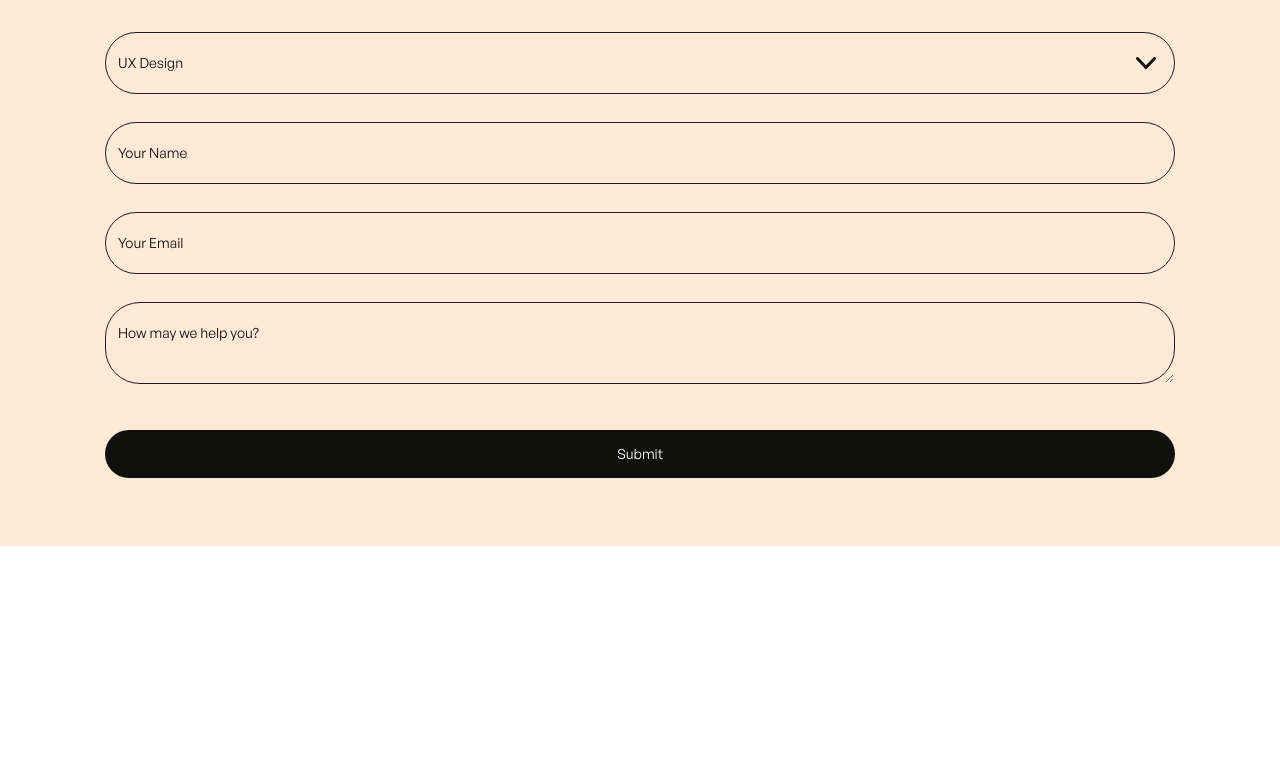
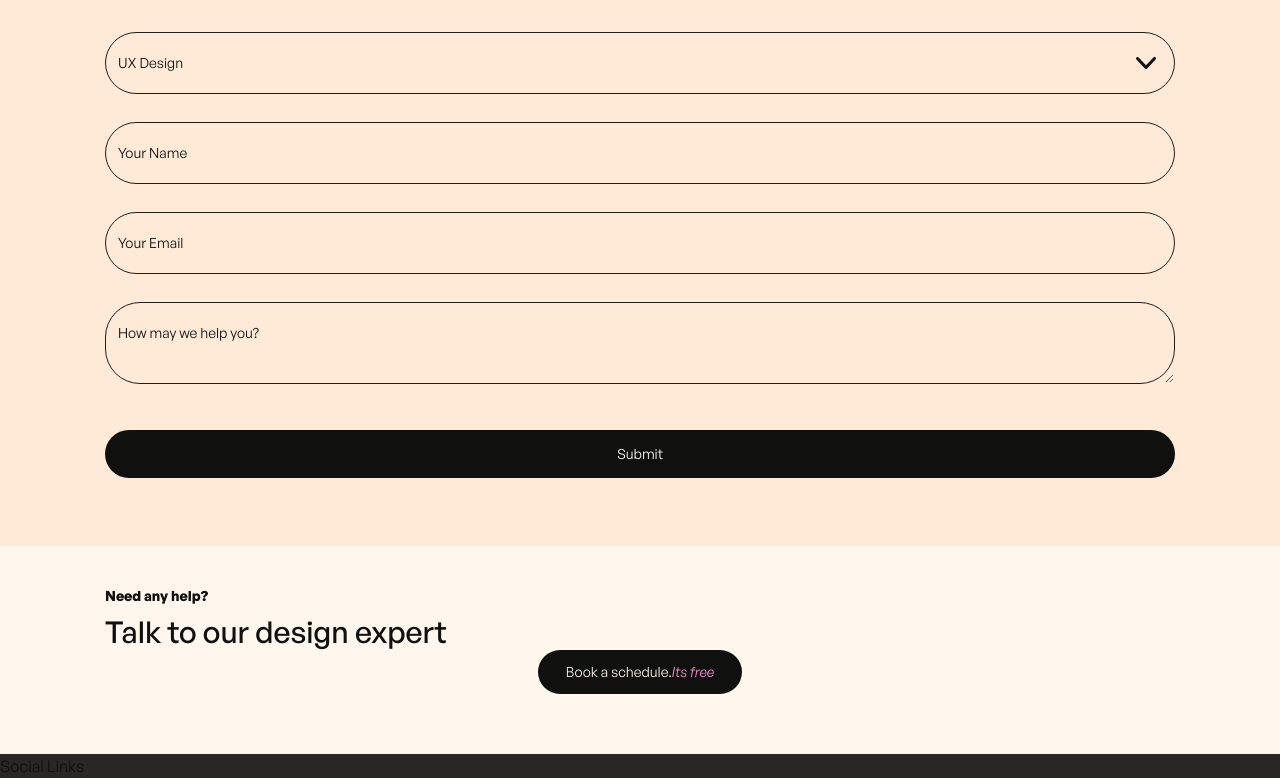
Before and after one commit to surajnarsale/tangle-landing-page, a Next.js app: page / in a window 1280 px wide. Shown: the part 4508-5286 px from the top of the page. Before the commit the page ends 5054 px from the top, so only its background shows below. Built offline with nearby package versions, Linux system fonts and the light colour scheme.

Commit message:
feat: add talk card

```diff
--- /dev/null
+++ b/components/atoms/TalkToExpertCard.tsx
@@ -0,0 +1,20 @@
+import clsx from 'clsx'
+import { PropsWithChildren } from 'react'
+import BookScheduleButton from '@/components/atoms/BookScheduleButton'
+import { Container } from '@/components/atoms/Container'
+
+type TalkToExpertCardProps = {
+  className?: string
+}
+
+export function TalkToExpertCard(props: PropsWithChildren<TalkToExpertCardProps>): JSX.Element {
+  return (
+    <div className={clsx('bg-primary-100 py-10', props.className)}>
+      <Container className="mx-auto max-w-[1110px] px-5 pb-5 text-dark-500 ">
+        <p className="text-sm font-semibold">Need any help?</p>
+        <p className="mt-2 text-3xl font-medium">Talk to our design expert</p>
+        <BookScheduleButton className="mx-0" />
+      </Container>
+    </div>
+  )
+}
--- a/components/molecules/Footer.tsx
+++ b/components/molecules/Footer.tsx
@@ -1,9 +1,13 @@
+import { TalkToExpertCard } from '@/components/atoms/TalkToExpertCard'
+import SocialLinks from '@/components/molecules/SocialLinks'
+
 export default function Footer() {
   return (
     <footer>
-      <a href="https://developers.wpengine.com" target="_blank" rel="noopener noreferrer">
-        Part of the WP Engine Headless Developers Road Map 🗺️
-      </a>
+      <div className="bg-dark-300 ">
+        <TalkToExpertCard />
+        <SocialLinks />
+      </div>
     </footer>
   )
 }
--- /dev/null
+++ b/components/molecules/SocialLinks.tsx
@@ -0,0 +1,13 @@
+import type { PropsWithChildren } from 'react'
+import clsx from 'clsx'
+import { Container } from '@/components/atoms/Container'
+
+type SocialLinksProps = {
+  className?: string
+}
+
+const SocialLinks = (props: PropsWithChildren<SocialLinksProps>): JSX.Element => {
+  return <div>Social Links</div>
+}
+
+export default SocialLinks
--- a/components/templates/LandingPage.tsx
+++ b/components/templates/LandingPage.tsx
@@ -1,11 +1,13 @@
 import Header from '@/components/molecules/Header'
 import { PropsWithChildren } from 'react'
+import Footer from '@/components/molecules/Footer'
 
 const LandingPage = (props: PropsWithChildren): JSX.Element => {
   return (
     <div className="bg-primary-300 text-dark-500">
       <Header />
       <main>{props.children}</main>
+      <Footer />
     </div>
   )
 }
```
